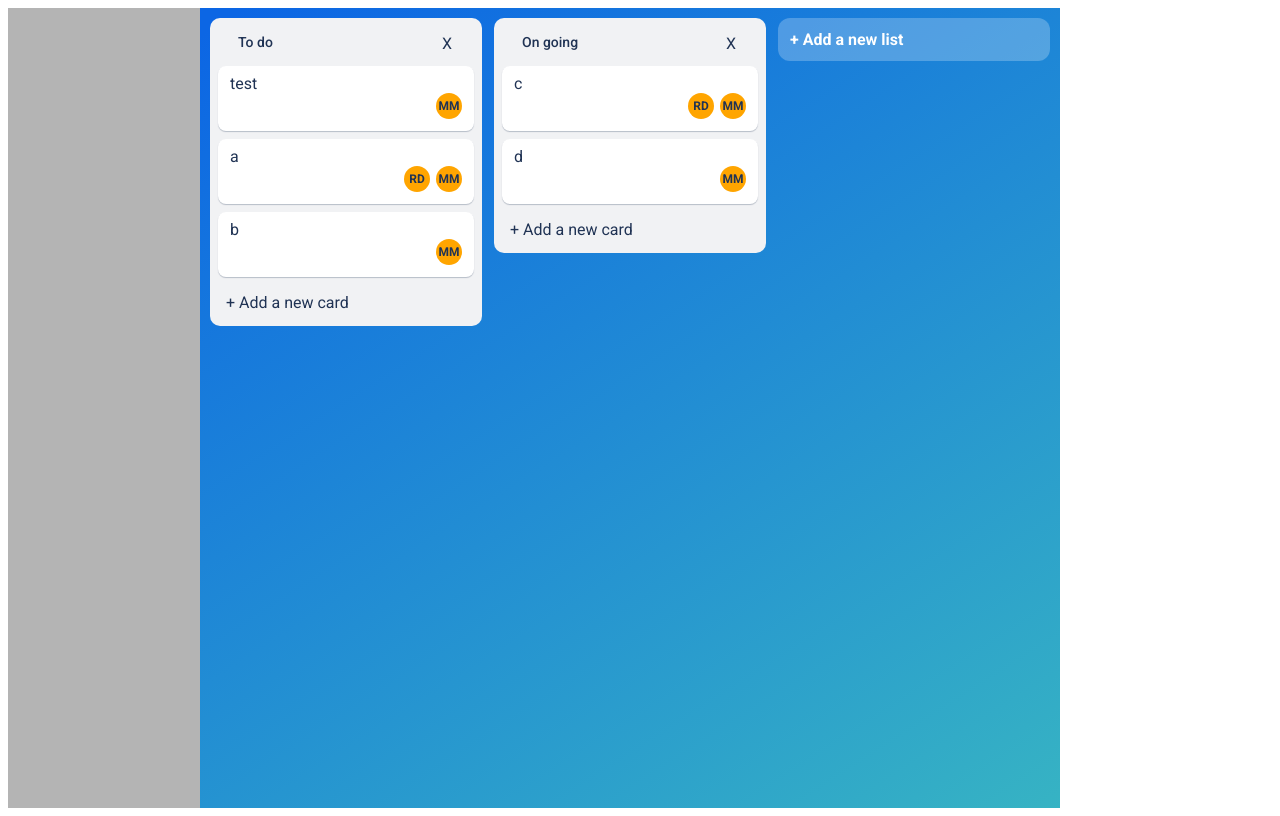
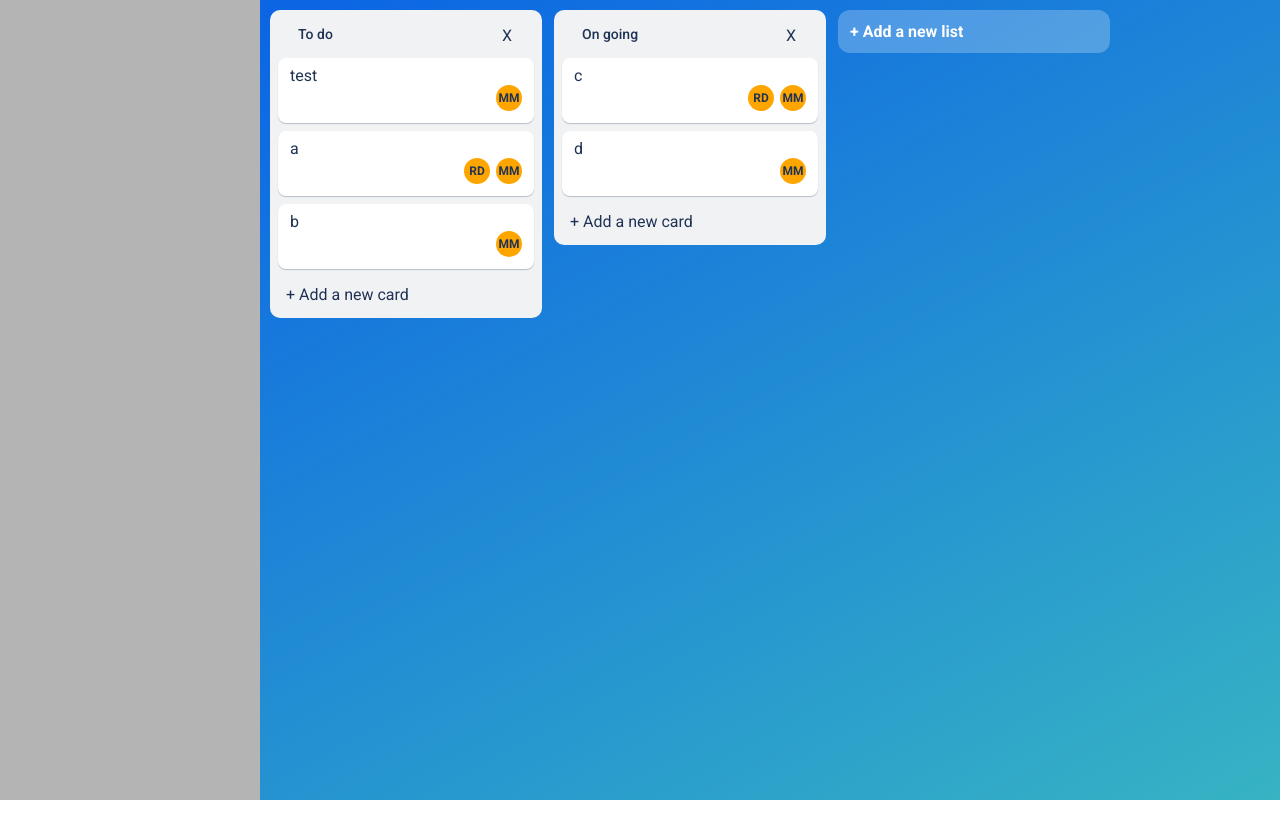
Before and after one commit to TFuZion/Trello_Clone, a Vue app in the folder TrelloClone/: page / in a window 1280 px wide. Built offline with nearby package versions, Linux system fonts and the light colour scheme; data requests are answered from the project's data file; a web font is replaced by a local one.

Commit message:
fix: fix dispay of navbar and table component to fit the whole screen

```diff
--- a/TrelloClone/src/App.vue
+++ b/TrelloClone/src/App.vue
@@ -20,7 +20,5 @@ import { Suspense } from "vue";
 </template>
 
 <style scoped>
-body {
-  margin: 0;
-}
+
 </style>
--- a/TrelloClone/src/assets/main.css
+++ b/TrelloClone/src/assets/main.css
@@ -10,6 +10,9 @@
   font-family: 'Roboto', sans-serif;
 }
 
+body {
+  margin: 0;
+}
 
 button {
     -webkit-appearance: none;
--- a/TrelloClone/src/views/HomeView.vue
+++ b/TrelloClone/src/views/HomeView.vue
@@ -16,13 +16,13 @@ const table = await getTableById(1)
 
 <style scoped>
 main {
-  display: flex;
+  /* display: flex; */
+  display: grid;
+  grid-template-columns: 260px auto;
   height: 100vh;
-  width: 100vw;
 }
 
 #navbar {
-  width: 15%;
   background: #b4b4b4;
 }
 
```
